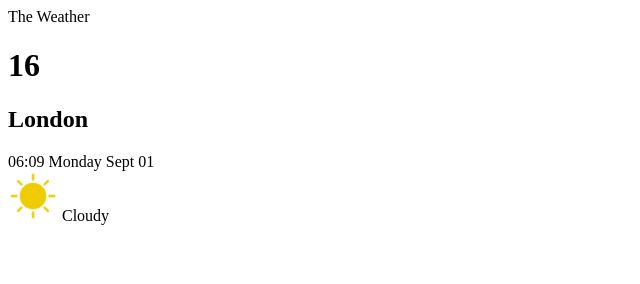
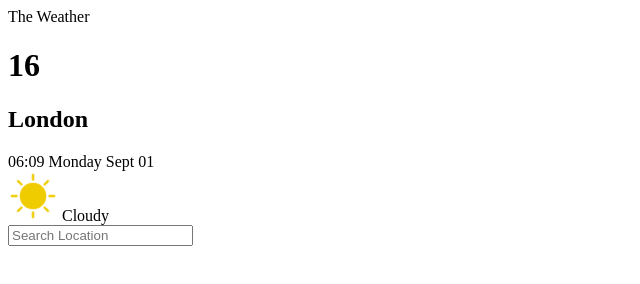
Before and after one commit to mr-aust1n/milestone-project-two, a website: page index.html in a window 1280 px wide. Shown: the whole page, without its empty margins (0-640 px from the left). Drawn offline with Linux system fonts and the light colour scheme.

Commit message:
search loaction added

```diff
--- a/index.html
+++ b/index.html
@@ -25,7 +25,11 @@
         </div>
     </div>
 
-
+    <div class="panel">
+        <form id="locationInput">
+            <input type="text" class="search" placeholder="Search Location">
+        </form>
+    </div>
 
 </body>
 
```
